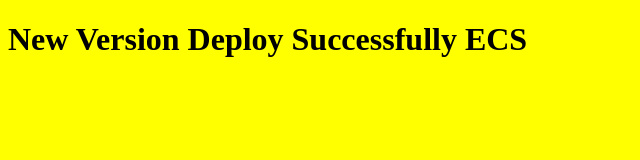
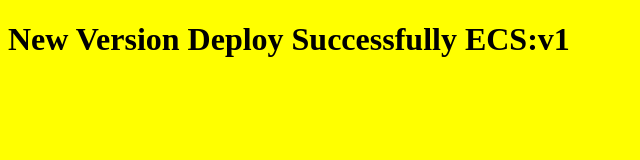
Before and after one commit to mukesh804/ecs-demo, a plain HTML site: page index.html in a window 1280 px wide. Shown: the full height of the page, 0-640 px from the left. Drawn offline with Linux system fonts and the light colour scheme.

Commit message:
Update index.html

```diff
--- a/index.html
+++ b/index.html
@@ -1,6 +1,6 @@
 <!DOCTYPE html>
 <html>
 <body style="background-color:Yellow;">
-<h1>New Version Deploy Successfully ECS</h1>
+<h1>New Version Deploy Successfully ECS:v1</h1>
 </body>
 </html>
```
